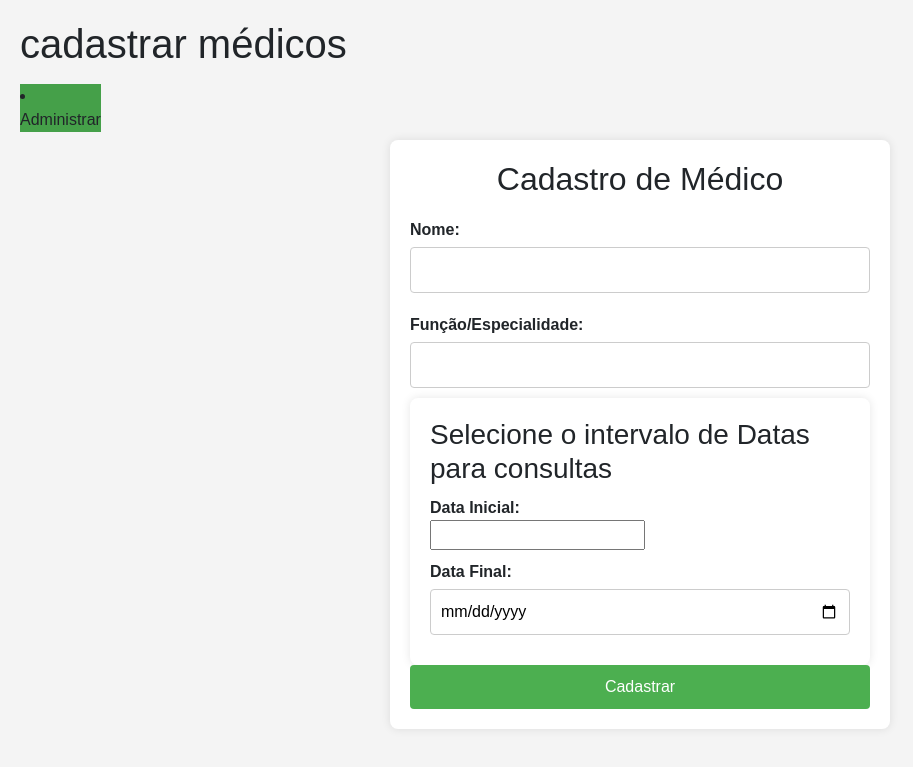
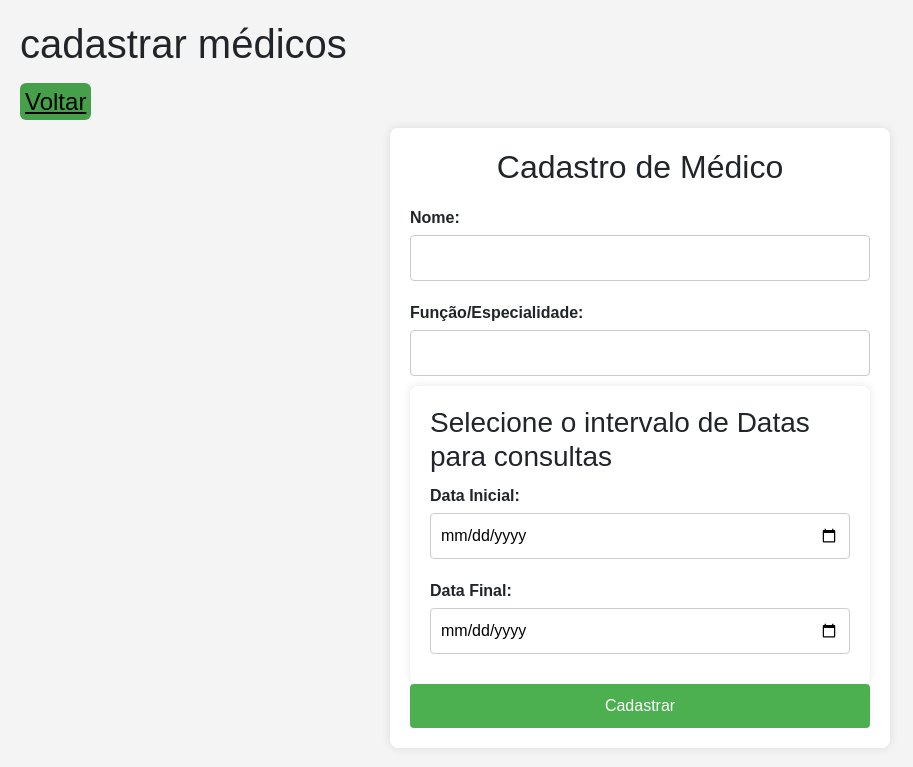
Before and after one commit to gabriellgr/projeto-integrador, a Django app: page /cadastrar_medicos/ in a window 1280 px wide. Shown: the top 767 px of the page, without its empty margins (0-913 px from the left). Run offline with Django 5.2, Linux system fonts and the light colour scheme.

Commit message:
estilizações 02/09/2024

```diff
--- a/SAGe/PI_SAGe/templates/site_SAGe/cadastrar_medicos.html
+++ b/SAGe/PI_SAGe/templates/site_SAGe/cadastrar_medicos.html
@@ -12,9 +12,10 @@
 <h1>cadastrar médicos</h1>
 
     <nav class="navbar navbar-expand-lg navbar-light bg-ligh">
-      <li class="nav-item">
-        <a class="nav-link" href="{% url 'admin' %}">Administrar</a>
-      </li>
+      <div>
+        <a id="link-cadastrar-medicos" href="{% url 'admin' %}">Voltar</a>
+      </div>
+
     </nav>
 
 
@@ -32,7 +33,7 @@
         <div class="form-container">
           <h3>Selecione o intervalo de Datas para consultas</h3>
           <label for="dataInicio">Data Inicial:</label>
-          <input type="date_inicial" id="dataInicio" name="dataInicio" required>
+          <input type="date" id="dataInicio" name="dataInicio" required>
 
           <label for="dataFim">Data Final:</label>
           <input type="date" id="dataFim" name="dataFim" required>
@@ -44,33 +45,5 @@
 
   </div>
 
-  <script>
-      function gerarDatas() {
-          // Obtém as datas de início e fim
-          const dataInicio = new Date(document.getElementById("dataInicio").value);
-          const dataFim = new Date(document.getElementById("dataFim").value);
-
-          // Limpa a lista anterior
-          const lista = document.getElementById("lista-datas");
-          lista.innerHTML = "";
-
-          // Verifica se a data final é maior que a data inicial
-          if (dataInicio > dataFim) {
-              alert("A data final deve ser maior ou igual à data inicial.");
-              return;
-          }
-
-          // Gera as datas no intervalo
-          let dataAtual = new Date(dataInicio);
-          while (dataAtual <= dataFim) {
-              const li = document.createElement("li");
-              li.textContent = dataAtual.toLocaleDateString("pt-BR"); // Formata a data
-              lista.appendChild(li);
-
-              // Incrementa a data para o próximo dia
-              dataAtual.setDate(dataAtual.getDate() + 1);
-          }
-      }
-  </script>
 </body>
 </html>
--- a/SAGe/PI_SAGe/templates/site_SAGe/cadastro.html
+++ b/SAGe/PI_SAGe/templates/site_SAGe/cadastro.html
@@ -14,7 +14,7 @@
 
     <header>
 
-      <nav class="navbar navbar-expand-lg navbar-light bg-light">
+      <nav id="nav-cadastro" class="navbar navbar-expand-lg navbar-light bg-light">
         <div class="container-fluid">
           <a class="navbar-brand" href="#">Cadastrar</a>
           <button class="navbar-toggler" type="button" data-bs-toggle="collapse" data-bs-target="#navbarNav" aria-controls="navbarNav" aria-expanded="false" aria-label="Toggle navigation">
--- a/SAGe/static/css/style_admin.css
+++ b/SAGe/static/css/style_admin.css
@@ -15,8 +15,6 @@ body {
 .table {
     margin-top: 20px;
 }
-
-
 #pacientes{
     display: none !important;
 }
@@ -45,4 +43,5 @@ body {
 a:hover{
     background-color: #333;
     color: white !important;
+    border-radius: 6px ;
 }
--- a/SAGe/static/css/style_cadastrar_medicos.css
+++ b/SAGe/static/css/style_cadastrar_medicos.css
@@ -1,4 +1,3 @@
-
   body {
   font-family: Arial, sans-serif;
   background-color: #f4f4f4;
@@ -40,6 +39,13 @@
   button:hover {
   background-color: #45a049;
   }
-li{
-    background-color: #45a049 !important;
-}
+  #link-cadastrar-medicos{
+    font-size: 1.5rem;
+    padding: 5px !important;
+    background-color: #45a049;
+    color: black;
+    border-radius: 6px;
+  }
+  #link-cadastrar-medicos:hover{
+    background-color: #4CAF;
+  }
--- a/SAGe/static/css/style_portal_do_paciente.css
+++ b/SAGe/static/css/style_portal_do_paciente.css
@@ -3,7 +3,7 @@
     font-size: 1.2rem;
 }
 body{
-    background-color:white ;
+    background:url('https://plus.unsplash.com/premium_photo-1682141162813-16fc10b5ba2f?q=80&w=1932&auto=format&fit=crop&ixlib=rb-4.0.3&ixid=M3wxMjA3fDB8MHxwaG90by1wYWdlfHx8fGVufDB8fHx8fA%3D%3D') ;
 }
 #lista_de_medicos{
     display: none;
@@ -77,6 +77,7 @@ body{
     background-color: rgb(25, 50, 0) !important;
     color: white; /* Texto branco */
     opacity: 0.8;
+    border: 2px solid white;
   }
 
   /* Estilos para o menu */
```
Also changed, not shown: SAGe/PI_SAGe/templates/site_SAGe/admin.html (+2 -6 lines), SAGe/static/css/style_cadastro.css (+6 -1 lines), SAGe/db.sqlite3.
